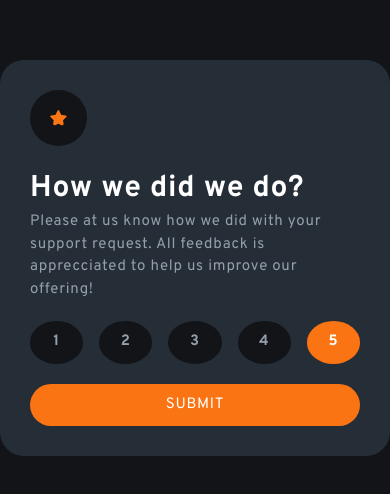
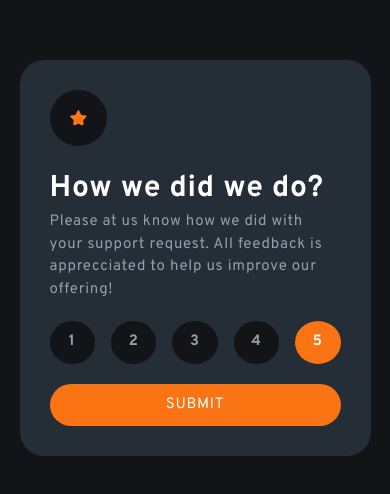
Before and after one commit to Valentinazn/interactive-rating-component, a React (Create React App) app: page / in a window 390 px wide. Shown: the part 164-658 px from the top of the page. Built offline with nearby package versions, Linux system fonts and the light colour scheme.

Commit message:
fixed mobile design

```diff
--- a/public/index.html
+++ b/public/index.html
@@ -2,14 +2,14 @@
 <html lang="en">
   <head>
     <meta charset="utf-8" />
-    <link rel="icon" href="/src/images/favicon-32x32.png" />
+    <link rel="icon" href="%PUBLIC_URL%/favicon-32x32.png" />
     <meta name="viewport" content="width=device-width, initial-scale=1" />
     <meta name="theme-color" content="#000000" />
     <meta
       name="description"
       content="Web site created using create-react-app"
     />
-    <link rel="apple-touch-icon" href="/src/images/favicon-32x32.png" />
+    <link rel="apple-touch-icon" href="%PUBLIC_URL%/favicon-32x32.png" />
     <link
       href="https://fonts.googleapis.com/css2?family=Overpass:wght@400;700&display=swap"
       rel="stylesheet"
--- a/src/App.tsx
+++ b/src/App.tsx
@@ -2,9 +2,9 @@ import Rate from "./components/Rate";
 
 function App() {
   return (
-    <main>
+    <>
       <Rate />
-    </main>
+    </>
   );
 }
 
--- a/src/components/InteractiveRating/index.tsx
+++ b/src/components/InteractiveRating/index.tsx
@@ -23,7 +23,7 @@ const InteractiveRating = ({
   return (
     <form
       onSubmit={onSubmit}
-      className="grid grid-cols-1 bg-darkBlue w-[100%] lg:max-w-[400px] min-w-[375px]  rounded-3xl gap-[20px] p-[30px]"
+      className="grid grid-cols-1 bg-darkBlue w-[100%] max-w-[400px]  rounded-3xl gap-[20px] p-[30px]"
     >
       <img
         className="p-[20px] bg-veryDarkBlue rounded-full"
--- a/src/components/Rate/index.tsx
+++ b/src/components/Rate/index.tsx
@@ -32,7 +32,7 @@ function Rate() {
   };
 
   return (
-    <main>
+    <main className=" flex my-0 mx-[auto] w-[90%] ">
       {showComponent ? (
         <ThankYouState
           img={IllustrationThankYou}
--- a/src/components/ThankYouState/index.tsx
+++ b/src/components/ThankYouState/index.tsx
@@ -12,7 +12,7 @@ const ThankYouState = ({
   title,
 }: ThankYouStateProps) => {
   return (
-    <div className="grid grid-cols-1 bg-darkBlue w-[100%] lg:max-w-[400px] min-w-[375px]  rounded-3xl gap-[20px] p-[30px] justify-items-center">
+    <div className="grid grid-cols-1 bg-darkBlue w-[100%] max-w-[400px]  rounded-3xl gap-[20px] p-[30px] justify-items-center">
       <img src={img} alt="illustration-thank-you" />
       <p className="text-orange font-bold  p-[10px] bg-veryDarkBlue rounded-2xl">
         {text}
```
Also changed, not shown: public/favicon-32x32.png (renamed from src/images/favicon-32x32.png).
